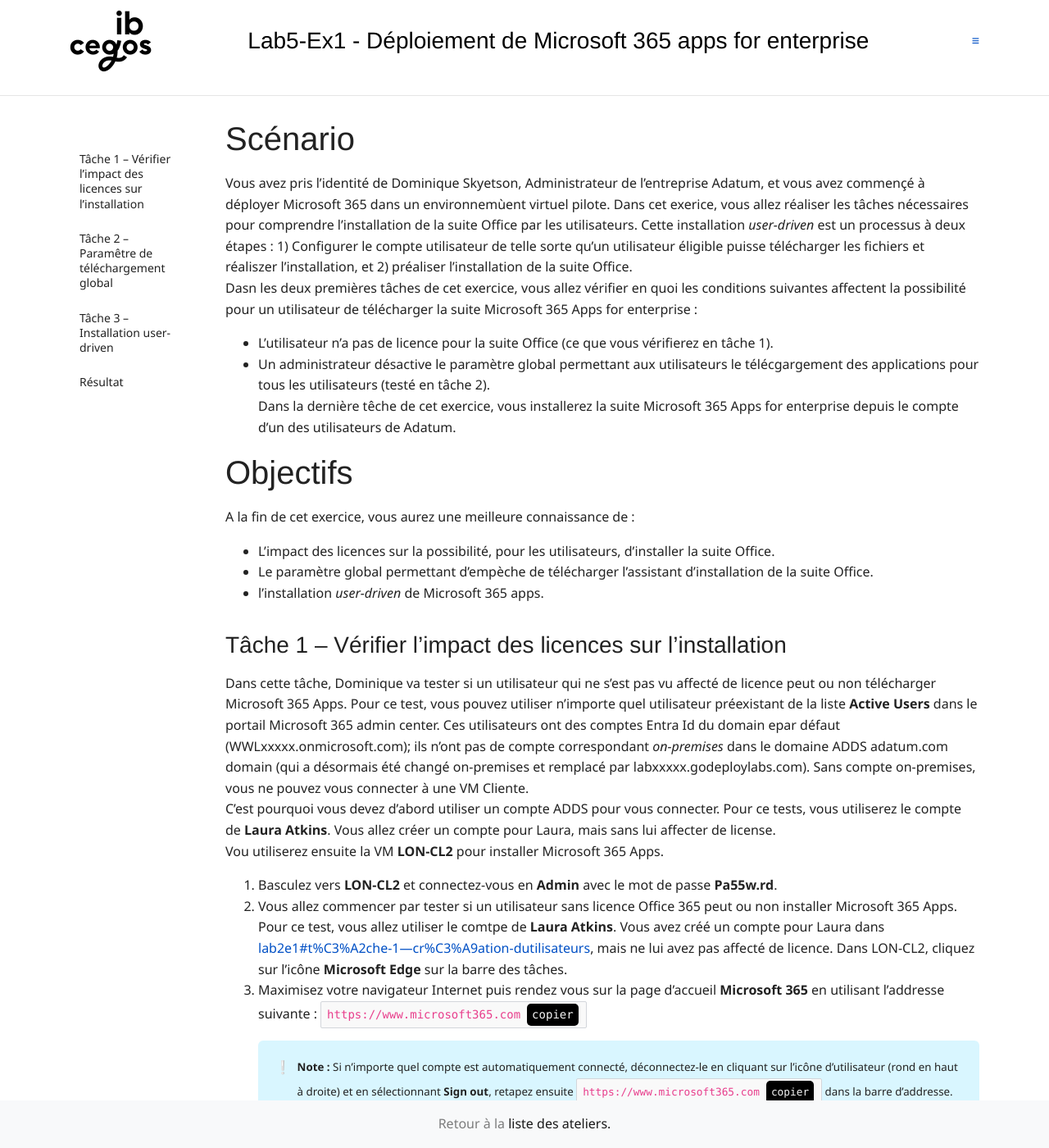
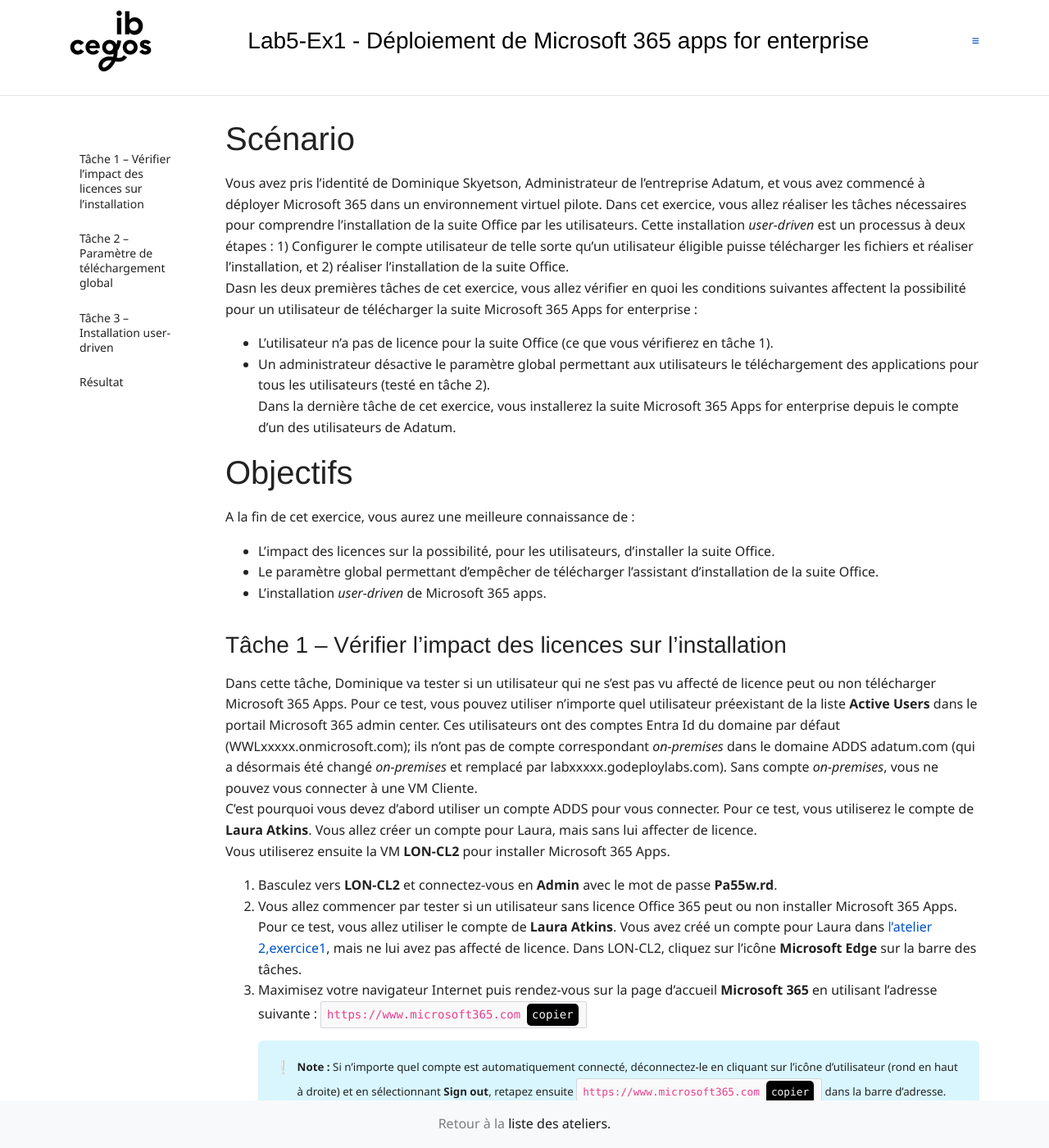
Before and after one commit to renaudwangler/ib-labs, a Jekyll site: the page built from msms030fr/lab5e1.md, in a window 1280 px wide and 1400 px high. Shown: the whole window at 82% size. Built offline with Jekyll 4.4.1, drawn with Linux system fonts in a browser that asks for light colours; nearby versions of some CDN libraries; comment, search, counter and statistics services are not loaded; some of the changed text lies outside the part shown.

Commit message:
msms030frl5e1

````diff
--- a/msms030fr/lab5e1.md
+++ b/msms030fr/lab5e1.md
@@ -4,30 +4,30 @@ title: "Lab5-Ex1 - Déploiement de Microsoft 365 apps for enterprise"
 length: "00"
 ---
 # Scénario
-Vous avez pris l'identité de Dominique Skyetson, Administrateur de l'entreprise Adatum, et vous avez commençé à déployer Microsoft 365 dans un environnemùent virtuel pilote. Dans cet exerice, vous allez réaliser les tâches nécessaires pour comprendre l'installation de la suite Office par les utilisateurs. Cette installation *user-driven* est un processus à deux étapes : 1) Configurer le compte utilisateur de telle sorte qu'un utilisateur éligible puisse télécharger les fichiers et réaliszer l'installation, et 2) préaliser l'installation de la suite Office.
+Vous avez pris l'identité de Dominique Skyetson, Administrateur de l'entreprise Adatum, et vous avez commencé à déployer Microsoft 365 dans un environnement virtuel pilote. Dans cet exercice, vous allez réaliser les tâches nécessaires pour comprendre l'installation de la suite Office par les utilisateurs. Cette installation *user-driven* est un processus à deux étapes : 1) Configurer le compte utilisateur de telle sorte qu'un utilisateur éligible puisse télécharger les fichiers et réaliser l'installation, et 2) réaliser l'installation de la suite Office.
 Dasn les deux premières tâches de cet exercice, vous allez vérifier en quoi les conditions suivantes affectent la possibilité pour un utilisateur de télécharger la suite Microsoft 365 Apps for enterprise :
 - L'utilisateur n'a pas de licence pour la suite Office (ce que vous vérifierez en tâche 1).
-- Un administrateur désactive le paramètre global permettant aux utilisateurs le télécgargement des applications pour tous les utilisateurs (testé en tâche 2).
-Dans la dernière têche de cet exercice, vous installerez la suite Microsoft 365 Apps for enterprise depuis le compte d'un des utilisateurs de Adatum.
+- Un administrateur désactive le paramètre global permettant aux utilisateurs le téléchargement des applications pour tous les utilisateurs (testé en tâche 2).
+Dans la dernière tâche de cet exercice, vous installerez la suite Microsoft 365 Apps for enterprise depuis le compte d'un des utilisateurs de Adatum.
 
 # Objectifs
 A la fin de cet exercice, vous aurez une meilleure connaissance de :
 - L'impact des licences sur la possibilité, pour les utilisateurs, d'installer la suite Office.
-- Le paramètre global permettant d'empèche de télécharger l'assistant d'installation de la suite Office.
-- l'installation *user-driven* de Microsoft 365 apps.
+- Le paramètre global permettant d'empêcher de télécharger l'assistant d'installation de la suite Office.
+- L'installation *user-driven* de Microsoft 365 apps.
 
 ## Tâche 1 – Vérifier l'impact des licences sur l'installation
-Dans cette tâche, Dominique va tester si un utilisateur qui ne s'est pas vu affecté de licence peut ou non télécharger Microsoft 365 Apps. Pour ce test, vous pouvez utiliser n'importe quel utilisateur préexistant de la liste **Active Users** dans le portail Microsoft 365 admin center. Ces utilisateurs ont des comptes Entra Id du domain epar défaut (WWLxxxxx.onmicrosoft.com); ils n'ont pas de compte correspondant *on-premises* dans le domaine ADDS adatum.com domain (qui a désormais été changé on-premises et remplacé par labxxxxx.godeploylabs.com). Sans compte on-premises, vous ne pouvez vous connecter à une VM Cliente.
-C'est pourquoi vous devez d'abord utiliser un compte ADDS pour vous connecter. Pour ce tests, vous utiliserez le compte de **Laura Atkins**. Vous allez créer un compte pour Laura, mais sans lui affecter de license.
-Vou utiliserez ensuite la VM **LON-CL2** pour installer Microsoft 365 Apps.
+Dans cette tâche, Dominique va tester si un utilisateur qui ne s'est pas vu affecté de licence peut ou non télécharger Microsoft 365 Apps. Pour ce test, vous pouvez utiliser n'importe quel utilisateur préexistant de la liste **Active Users** dans le portail Microsoft 365 admin center. Ces utilisateurs ont des comptes Entra Id du domaine par défaut (WWLxxxxx.onmicrosoft.com); ils n'ont pas de compte correspondant *on-premises* dans le domaine ADDS adatum.com (qui a désormais été changé *on-premises* et remplacé par labxxxxx.godeploylabs.com). Sans compte *on-premises*, vous ne pouvez vous connecter à une VM Cliente.
+C'est pourquoi vous devez d'abord utiliser un compte ADDS pour vous connecter. Pour ce test, vous utiliserez le compte de **Laura Atkins**. Vous allez créer un compte pour Laura, mais sans lui affecter de licence.
+Vous utiliserez ensuite la VM **LON-CL2** pour installer Microsoft 365 Apps.
 1. Basculez vers **LON-CL2** et connectez-vous en **Admin** avec le mot de passe **Pa55w.rd**.
-1. Vous allez commencer par tester si un utilisateur sans licence Office 365 peut ou non installer Microsoft 365 Apps. Pour ce test, vous allez utiliser le comtpe de **Laura Atkins**. Vous avez créé un compte pour Laura dans [lab2e1#t%C3%A2che-1---cr%C3%A9ation-dutilisateurs](l'atelier 2, exercice 1), mais ne lui avez pas affecté de licence. Dans LON-CL2, cliquez sur l'icône **Microsoft Edge** sur la barre des tâches.
-1. Maximisez votre navigateur Internet puis rendez vous sur la page d'accueil **Microsoft 365** en utilisant l'addresse suivante : ```https://www.microsoft365.com```
-	>**Note :** Si n'importe quel compte est automatiquement connecté, déconnectez-le en cliquant sur l'icône d'utilisateur (rond en haut à droite) et en sélectionnant **Sign out**, retapez ensuite ```https://www.microsoft365.com``` dans la barre d'addresse.
+1. Vous allez commencer par tester si un utilisateur sans licence Office 365 peut ou non installer Microsoft 365 Apps. Pour ce test, vous allez utiliser le compte de **Laura Atkins**. Vous avez créé un compte pour Laura dans [l'atelier 2,exercice1](lab2e1#t%C3%A2che-1---cr%C3%A9ation-dutilisateurs), mais ne lui avez pas affecté de licence. Dans LON-CL2, cliquez sur l'icône **Microsoft Edge** sur la barre des tâches.
+1. Maximisez votre navigateur Internet puis rendez-vous sur la page d'accueil **Microsoft 365** en utilisant l'adresse suivante : ```https://www.microsoft365.com```
+	>**Note :** Si n'importe quel compte est automatiquement connecté, déconnectez-le en cliquant sur l'icône d'utilisateur (rond en haut à droite) et en sélectionnant **Sign out**, retapez ensuite ```https://www.microsoft365.com``` dans la barre d'adresse.
 1. Cliquez sur **Sign in**.
 1. Dans la fenêtre **Sign in**, tapez **Laura@WWLxxxxx.onmicrosoft.com** avant de cliquer sur **Next**.
 1. Dans la fenêtre **Enter password**, saisissez ```Pa55w.rd``` et cliquez sur **Sign in**.
-1. Dans la boite de dialogue **Update your password**, entrez **Pa55w.rd**** dans le champ **Current password**, puis entrez ```ibForm@tion``` dans les champs **New password** et **Confirm password**. Clisuez sur **Sign in**.
+1. Dans la boite de dialogue **Update your password**, entrez **Pa55w.rd**** dans le champ **Current password**, puis entrez ```ibForm@tion``` dans les champs **New password** et **Confirm password**. Cliquez sur **Sign in**.
 1. Si une fenêtre **Stay signed in?** apparait, cochez la case **Don't show this again** et cliquez sur **Yes.**
 1. Si la boite de dialogue **Welcome to Microoft 365** apparait, fermez-la.
 1. Dans la page **Welcome to Microsoft 365** de Laura, constatez que Microsoft 365 apps n'apparait pas dans le menu **Install apps** puisque Laura ne s'est pas vu affecté de licence Office 365.
@@ -36,37 +36,37 @@ Vou utiliserez ensuite la VM **LON-CL2** pour installer Microsoft 365 Apps.
 	>**Important :** Vous venez de vérifier qu'un utilisateur ne peut télécharger Microsoft 365 Apps for enterprise s'il ne s'est pas vu affecter de licence idoine.
 1. Laissez votre navigateur Internet ouvert pour réaliser la tâche suivante.
 
-## Tâche 2 – Paramêtre de téléchargement global
-Dominique va désormais tester si les utilisateurs avec licence peuvent être empèché de télécharger Microsoft 365 Apps si un administrateur comme lui désactive le paramètre global controlant ce téléchargement pour tous les utilisateurs.
+## Tâche 2 – Paramètre de téléchargement global
+Dominique va désormais tester si les utilisateurs avec licence peuvent être empêché de télécharger Microsoft 365 Apps si un administrateur comme lui désactive le paramètre global contrôlant ce téléchargement pour tous les utilisateurs.
 1. Basculez vers **LON-DC1**, ou vous devriez encore être connecté avec le compte **Administrator**. Vous devriez également avoir votre navigateur Internet ouvert, et y être connecté avec le compte de Dominique Skyetson. Vous devirez avoir un onglet ouvert sur le portail **Microsoft 365 admin center**.
-1. Pour désactiver le paramêtre de téléchargement global, ouvrez l'onget de votre navigateur qui affiche le portail **Microsoft 365 admin center**, Si nécessaire, cliquez sur **...Show all** dans le menu de navigation afin de pouvoir ouvrir le groupe d'options **Settings**, et sélectionnez pour finir **Org Settings**.
+1. Pour désactiver le paramètre de téléchargement global, ouvrez l'onglet de votre navigateur qui affiche le portail **Microsoft 365 admin center**, Si nécessaire, cliquez sur **...Show all** dans le menu de navigation afin de pouvoir ouvrir le groupe d'options **Settings**, et sélectionnez pour finir **Org Settings**.
 1. Sur la page **Org settings**, l'onglet **Services** est affiché par défaut. Défilez la liste des services afin de pouvoir cliquer sur **Microsoft 365 installation options**.
-1. Dans le panneau **Microsoft 365 installation options** qui s'affiche, clqiuez sur l'onglet **Installation** puis, dans la section **Apps for Windows and mobile devices**, décochez la case **Office (includes Skype for Business)**, ce qui va désactiver cette fonctionnalité.
+1. Dans le panneau **Microsoft 365 installation options** qui s'affiche, cliquez sur l'onglet **Installation** puis, dans la section **Apps for Windows and mobile devices**, décochez la case **Office (includes Skype for Business)**, ce qui va désactiver cette fonctionnalité.
 1. Cliquez sur **Save**.
 	>**Important :** Laissez le panneau *Microsoft 365 installation options** ouvert car vous allez y revenir dans la tâche suivante.
 
-1. Vous souhaitez tester si, en désactivant ce paramètre, cela empèche un utilisateur **licencié** d'installer Microsoft 365 Apps for enterprise. Dans ce cas vous allez utiliser le compte de **Alan Yoo**, qui a aussi été créé lors de [lab2e1#t%C3%A2che-1---cr%C3%A9ation-dutilisateurs](l'atelier 2, exercice 1); cependant, contrairement à Laura Atkins, vous aviez affecté une licence Office 365 E3 à Alan.
-1. Bascluez vers **LON-CL2**.
+1. Vous souhaitez tester si, en désactivant ce paramètre, cela empêche un utilisateur **licencié** d'installer Microsoft 365 Apps for enterprise. Dans ce cas vous allez utiliser le compte de **Alan Yoo**, qui a aussi été créé lors de [l'atelier 2,exercice1](lab2e1#t%C3%A2che-1---cr%C3%A9ation-dutilisateurs); cependant, contrairement à Laura Atkins, vous aviez affecté une licence Office 365 E3 à Alan.
+1. Basculez vers **LON-CL2**.
 1. Sur LON-CL2, vous devriez encore être connecté à l'environnement Microsoft 365 avec le compte de Laura Atkins suite à la tâche précédente. Vous devez d'abord vous déconnecter du compte de Laura, cliquez donc sur son icône (le rond en haut à droite avec ses initiales **LA**) pour cliquer sur **Sign out**.
-	>**Important**: Suite à une déconnexion, il est très fortement conseillé de fermer tous les onglets de votre navigateur sauf celui qui s'appelle **Login**.
+	>**Important :** Suite à une déconnexion, il est très fortement conseillé de fermer tous les onglets de votre navigateur sauf celui qui s'appelle **Login**.
 1. Dans l'onglet **Login**, cliquez sur **Switch to a different account**.
 1. Dans le champ **Email address**, saisissez ```alan@WWLxxxxx.onmicrosoft.com``` et cliquez sur **Sign in**
 1. Dans la fenêtre **Enter password**, saisissez ```Pa55w.rd``` et cliquez sur **Sign in.**
 1. Dans la boite de dialogue **Update your password**, tapez ```Pa55w.rd``` dans le champ **Current password**, tapez ensuite ```ibForm@tion``` dans les champs **New password** et **Confirm password** avant de cliquer sur **Sign in**.
 1. Dans la page  **Welcome to Microsoft 365** de Alan, cliquez sur les menu **Install apps** et sélectionnez **Other install options**.
 1. La fenêtre **My account** de Alan s'affiche. Sous la section **Office apps &amp; devices**, vous ne devriez rien trouver...
-	>**Important :** Vous venez de vérifier qu'un utilisateur licencié ne peut télécharger Microsoft 365 Apps for enterprise si le paramètre global l'en empèche.
+	>**Important :** Vous venez de vérifier qu'un utilisateur licencié ne peut télécharger Microsoft 365 Apps for enterprise si le paramètre global l'en empêche.
 1. Dominique souhaite désormais réactiver le paramètre d'installation global pour que Alan puisse réaliser l'installation de Microsoft 365 Apps for enterprise.
-	Pour ce faire, basculez de nouveau sur **LON-DC1**. La fenêtre **Micrsoft 365 installation options** devrait toujours être ouverte suite à la tâche précédente.
+	Pour ce faire, basculez de nouveau sur **LON-DC1**. La fenêtre **Microsoft 365 installation options** devrait toujours être ouverte suite à la tâche précédente.
 	Cliquez sur l'onglet **Installation** si nécessaire et dans la section **Apps for Windows and mobile devices**, cochez la case **Office (includes Skype for Business)** pour réactiver cette fonctionnalité.
-1. cliquez sur **Save**.
-1. Une fois vos modifications sauvegardées, cliquez sur le **X** de fermeture en haut à droite du panneau **Micrsoft 365 installation options** pour le fermer.
+1. Cliquez sur **Save**.
+1. Une fois vos modifications sauvegardées, cliquez sur le **X** de fermeture en haut à droite du panneau **Microsoft 365 installation options** pour le fermer.
 1. Pour vérifier comment ce changement de paramètre affecte le compte d'Alan dans sa possibilité de télécharger Microsoft 365 Apps, basculez de nouveau sur **LON-CL2**.
 1. Sur LON-CL2, le navigateur Internet devrait être resté ouvert sur la page du compte de Alan contenant la section **Office apps and devices**.
 	Cliquez sur l'icône **Refresh** du navigateur pour recharger complètement la page.
 	>**Note :** IL pourra être nécessaire d'attendre quelques instants et de recharger de nouveau la page...
 1. Sous la section **Office apps &amp; devices**, un bouton **Install Office** est apparu, précédé d'un message indiquant que Alan peut procéder à l'installation pour 5 PCs ou Macs, 5 tablettes et 5 smartphones.
-	>**Important:** Vous venez de vérifier qu'un utilisateur avec une licence Office affectée est capable de lancer le téléchargement et l'installation de la suite Office depuis son portail si le paramêtre global est actif.
+	>**Important :** Vous venez de vérifier qu'un utilisateur avec une licence Office affectée est capable de lancer le téléchargement et l'installation de la suite Office depuis son portail si le paramètre global est actif.
 1. Restez sur cette page sur LON-CL2 pour réaliser l'installation *user-driven* dans la tâche suivante.
 
 ## Tâche 3 – Installation *user-driven*
````
Also changed, not shown: other parts of msms030fr/lab5e1.md (+2 -2 lines), msms030fr/index.md (+1 -1 lines).
